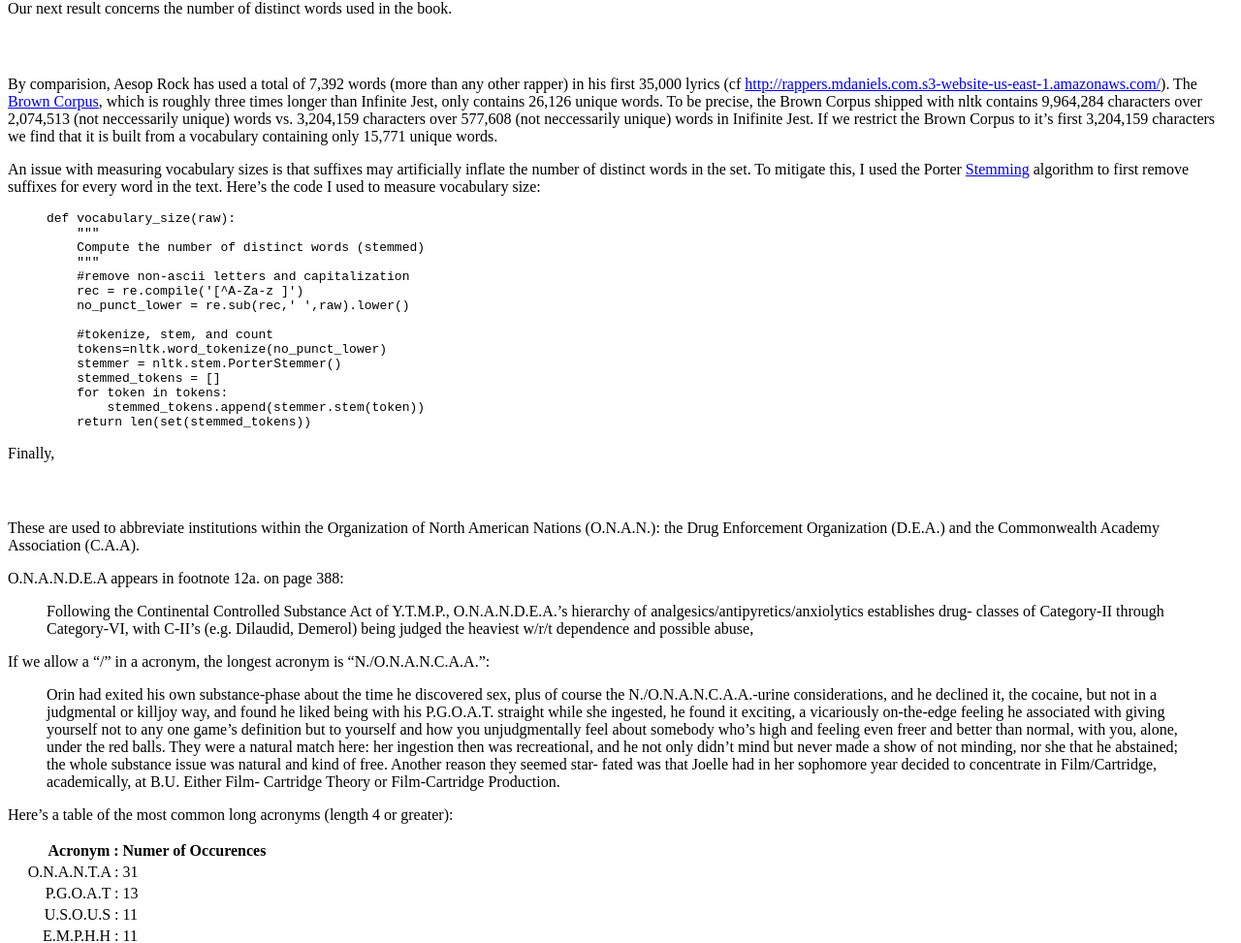
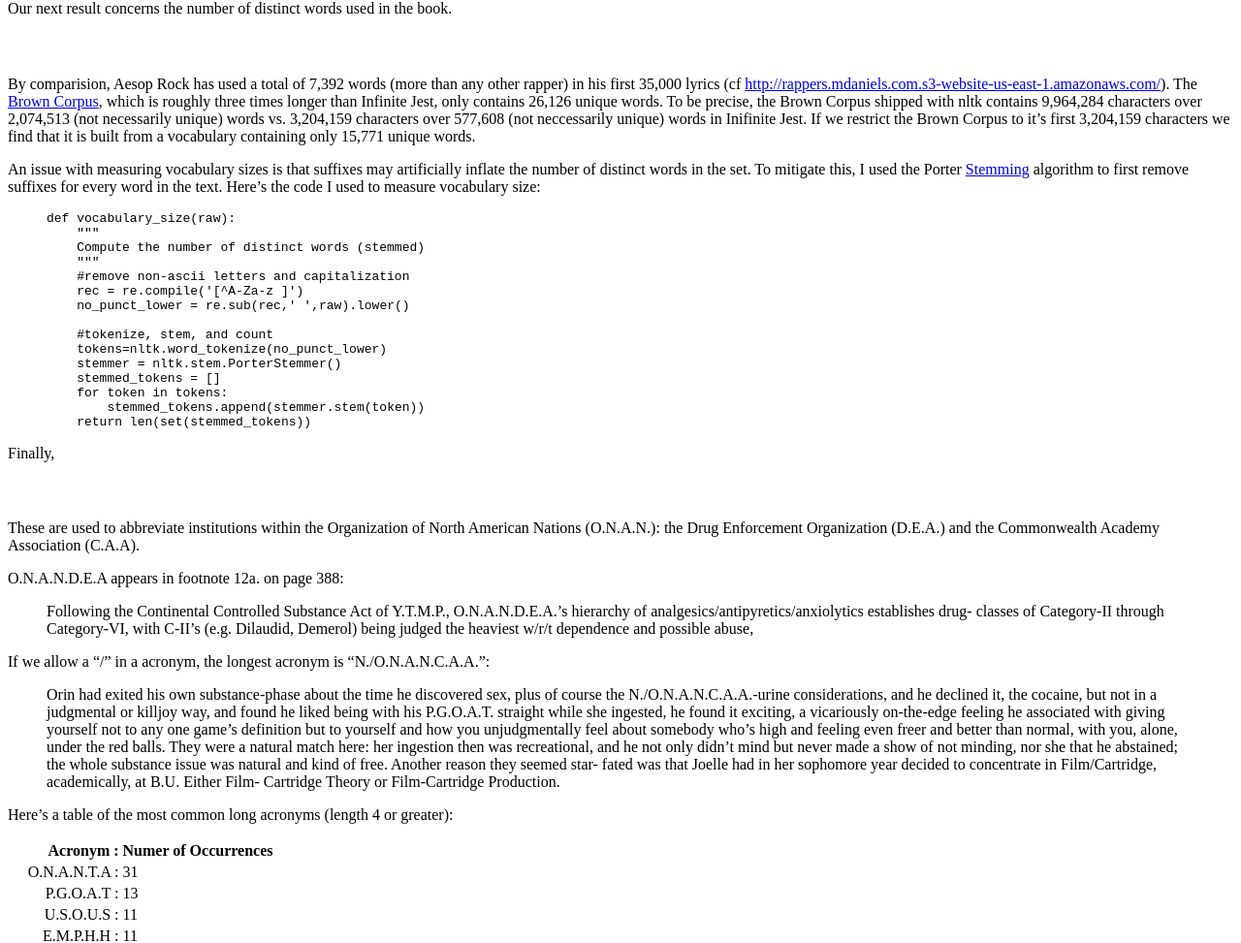
Before and after one commit to rcompton/ryancompton.net, a Jekyll site: the page built from _posts/2014-06-06-statistical-features-of-infinite-jest.md, in a window 1280 px wide and 1400 px high, scrolled down 2306 px. Shown: the part 164-1137 px from the top of the window at 97% size. Built offline with Jekyll 4.4.1, drawn with Linux system fonts in a browser that asks for light colours; nearby versions of some CDN libraries; comment, search, counter and statistics services are not loaded; some of the changed text lies outside the part shown.

Commit message:
dfw page spellchecked

```diff
--- a/_posts/2014-06-06-statistical-features-of-infinite-jest.md
+++ b/_posts/2014-06-06-statistical-features-of-infinite-jest.md
@@ -138,7 +138,7 @@
 
 ###*Wallace used a vocabulary of 20,584 words to write Infinite Jest*{: style="color: white"}
 
-By comparision, Aesop Rock has used a total of 7,392 words (more than any other rapper) in his first 35,000 lyrics (cf <http://rappers.mdaniels.com.s3-website-us-east-1.amazonaws.com/>). The [Brown Corpus](https://en.wikipedia.org/wiki/Brown_Corpus), which is roughly three times longer than Infinite Jest, only contains 26,126 unique words. To be precise, the Brown Corpus shipped with nltk contains 9,964,284 characters over 2,074,513 (not neccessarily unique) words vs. 3,204,159 characters over 577,608 (not neccessarily unique) words in Inifinite Jest. If we restrict the Brown Corpus to it's first 3,204,159 characters we find that it is built from a vocabulary containing only 15,771 unique words.
+By comparision, Aesop Rock has used a total of 7,392 words (more than any other rapper) in his first 35,000 lyrics (cf <http://rappers.mdaniels.com.s3-website-us-east-1.amazonaws.com/>). The [Brown Corpus](https://en.wikipedia.org/wiki/Brown_Corpus), which is roughly three times longer than Infinite Jest, only contains 26,126 unique words. To be precise, the Brown Corpus shipped with nltk contains 9,964,284 characters over 2,074,513 (not necessarily unique) words vs. 3,204,159 characters over 577,608 (not neccessarily unique) words in Inifinite Jest. If we restrict the Brown Corpus to it's first 3,204,159 characters we find that it is built from a vocabulary containing only 15,771 unique words.
 
 An issue with measuring vocabulary sizes is that suffixes may artificially inflate the number of distinct words in the set. To mitigate this, I used the
 Porter [Stemming](https://en.wikipedia.org/wiki/Stemming) algorithm to first remove suffixes for every word in the text. Here's the code I used to measure vocabulary size:
@@ -185,7 +185,7 @@
 
 Here's a table of the most common long acronyms (length 4 or greater):
 
-| Acronym :| Numer of Occurences |
+| Acronym :| Numer of Occurrences |
 |-:|:-|
 | O.N.A.N.T.A :| 31
 | P.G.O.A.T :| 13
```
Also changed, not shown: other parts of _posts/2014-06-06-statistical-features-of-infinite-jest.md (+3 -3 lines).
